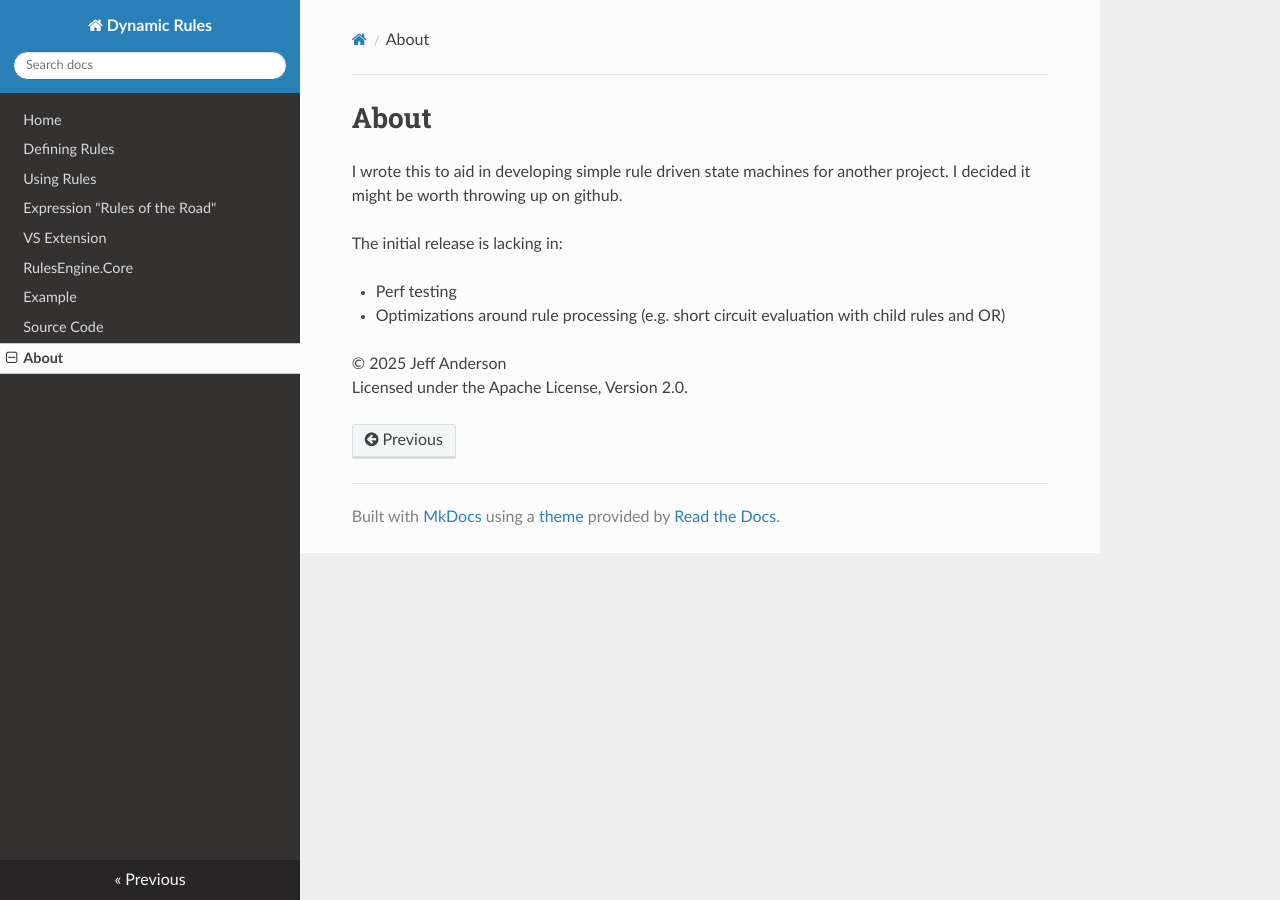
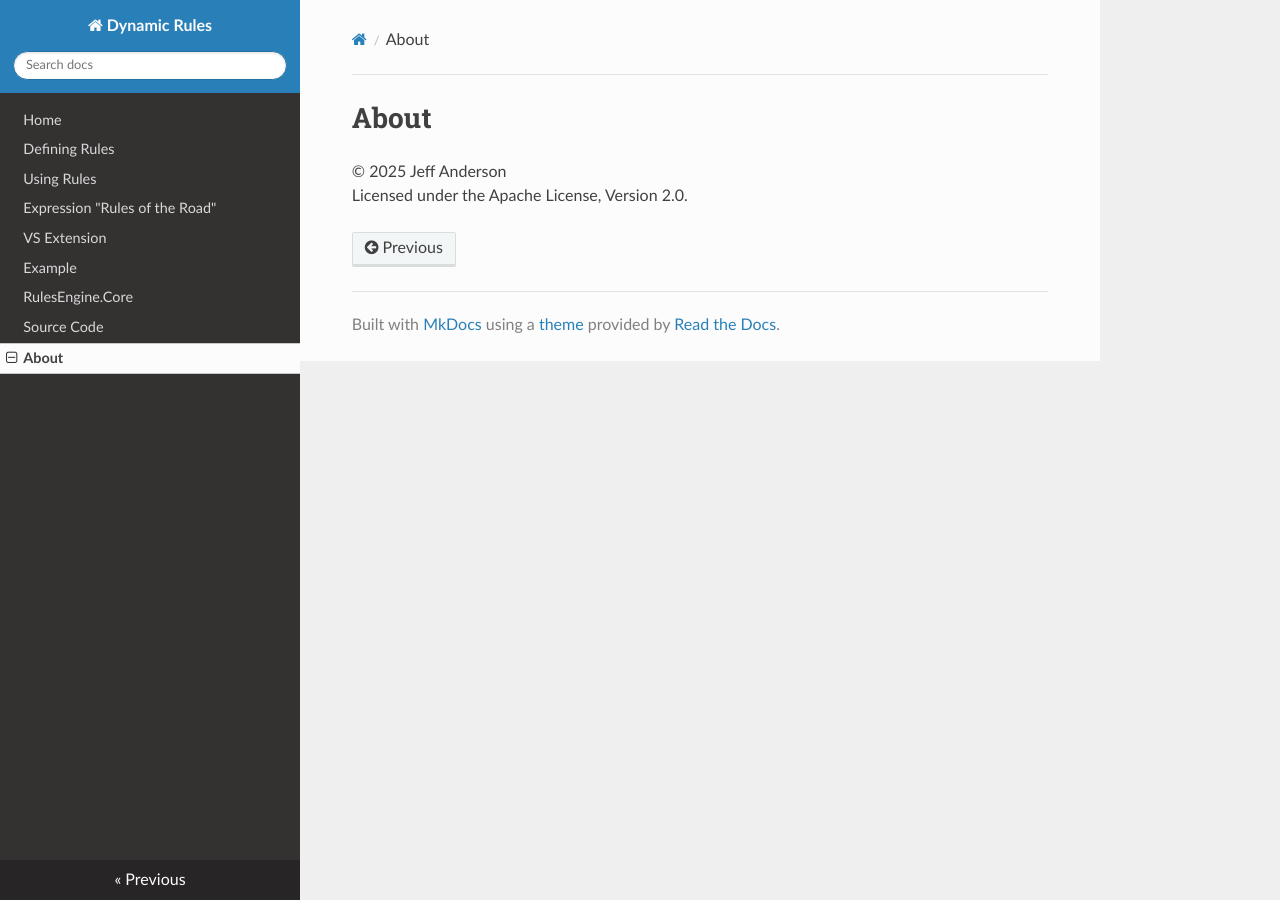
Before and after one commit to boulderkimble/DynamicRules, an MkDocs documentation site: the page built from docs/docs/about.md, in a window 1280 px wide. Built offline with MkDocs 1.6.1, drawn with Linux system fonts in a browser that asks for light colours; nearby versions of some CDN libraries.

Commit message:
doc updates

```diff
--- a/docs/docs/about.md
+++ b/docs/docs/about.md
@@ -1,12 +1,4 @@
 # About
-
-I wrote this to aid in developing simple rule driven state machines for another project. I decided it might be worth
-throwing up on github.
-
-The initial release is lacking in:
-
-- Perf testing
-- Optimizations around rule processing (e.g. short circuit evaluation with child rules and OR)
 
 © 2025 Jeff Anderson
 Licensed under the Apache License, Version 2.0.
--- a/docs/mkdocs.yml
+++ b/docs/mkdocs.yml
@@ -5,8 +5,8 @@ nav:
   - Using Rules: using.md
   - Expression "Rules of the Road": expressionrules.md
   - VS Extension: extension.md
+  - Example: example.md
   - RulesEngine.Core: core.md
-  - Example: example.md
   - Source Code: https://github.com/boulderkimble/DynamicRules
   - About: about.md
 
```
Also changed, not shown: docs/docs/example.md (+3 -3 lines), docs/docs/index.md (+0 -2 lines).
